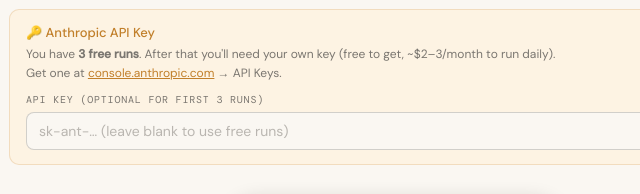
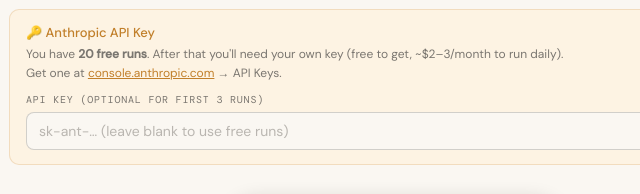
Before and after one commit to rohitmamidipally/HireScout, a website: page index.html in a window 1280 px wide. Shown: the part 1195-1389 px from the top of the page, 245-885 px from the left. Drawn offline with nearby package versions, Linux system fonts and the light colour scheme.

Commit message:
Add files via upload

```diff
--- a/index.html
+++ b/index.html
@@ -775,7 +775,7 @@
     <div class="key-section" id="key-section">
       <div class="key-section-title">🔑 Anthropic API Key</div>
       <div class="key-section-desc">
-        You have <strong id="runs-inline">3 free runs</strong>. After that you'll need your own key (free to get, ~$2–3/month to run daily).<br>
+        You have <strong id="runs-inline">20 free runs</strong>. After that you'll need your own key (free to get, ~$2–3/month to run daily).<br>
         Get one at <a href="https://console.anthropic.com" target="_blank">console.anthropic.com</a> → API Keys.
       </div>
       <div class="input-group" style="margin-bottom:0">
@@ -818,9 +818,9 @@
 <!-- API Key modal (shown when free runs exhausted) -->
 <div class="modal-overlay" id="key-modal">
   <div class="modal">
-    <div class="modal-title">You've used your 3 free runs 🎉</div>
+    <div class="modal-title">You've used your 20 free runs 🎉</div>
     <div class="modal-desc">
-      Hope it was useful! To keep going, add your own Anthropic API key.<br><br>
+      Hope it's been useful for your job search! To keep going, add your own Anthropic API key.<br><br>
       <strong>How to get one (free):</strong><br>
       1. Go to <a href="https://console.anthropic.com" target="_blank">console.anthropic.com</a><br>
       2. Sign up → API Keys → Create Key<br>
@@ -840,7 +840,7 @@
 
 <script>
 // ── State ──────────────────────────────────────────────────────────────────
-const FREE_RUNS_MAX = 3;
+const FREE_RUNS_MAX = 20;
 
 let roles = [];
 let runsUsed = parseInt(localStorage.getItem('hs_runs') || '0');
```
